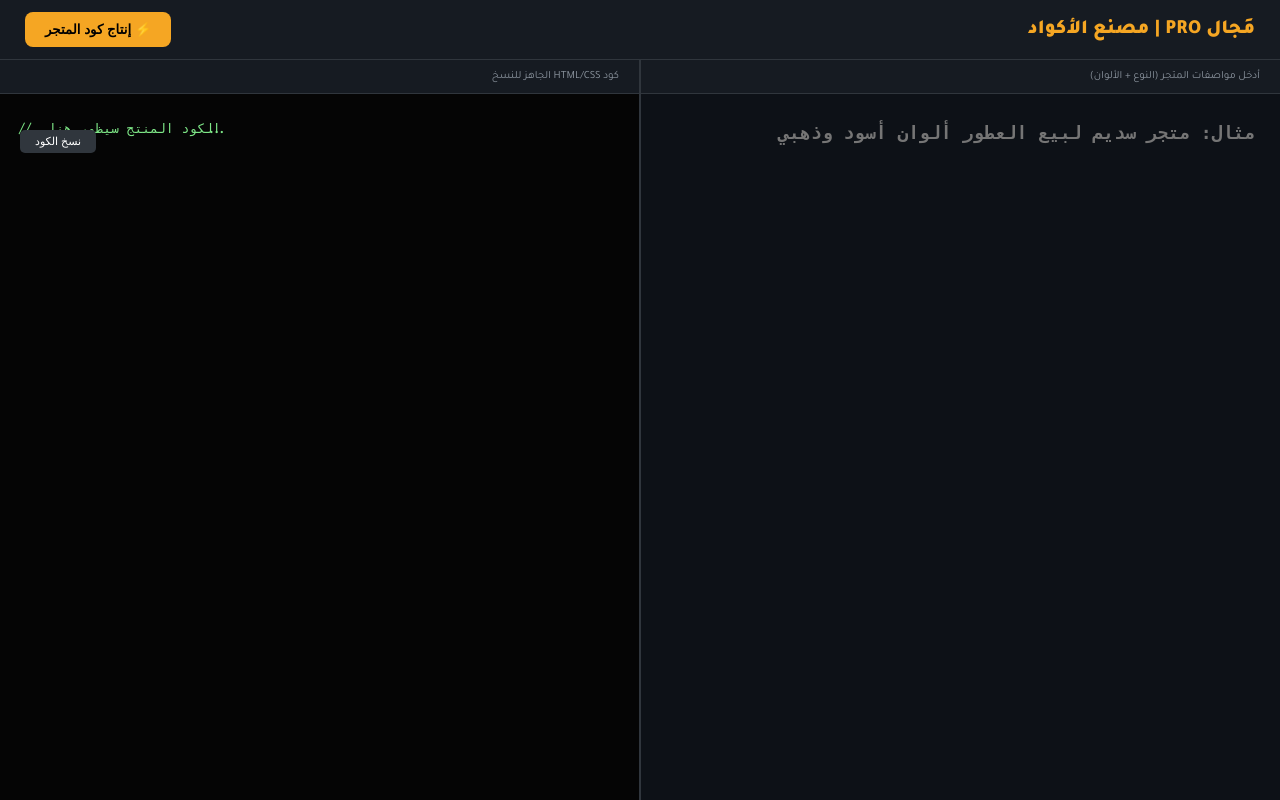
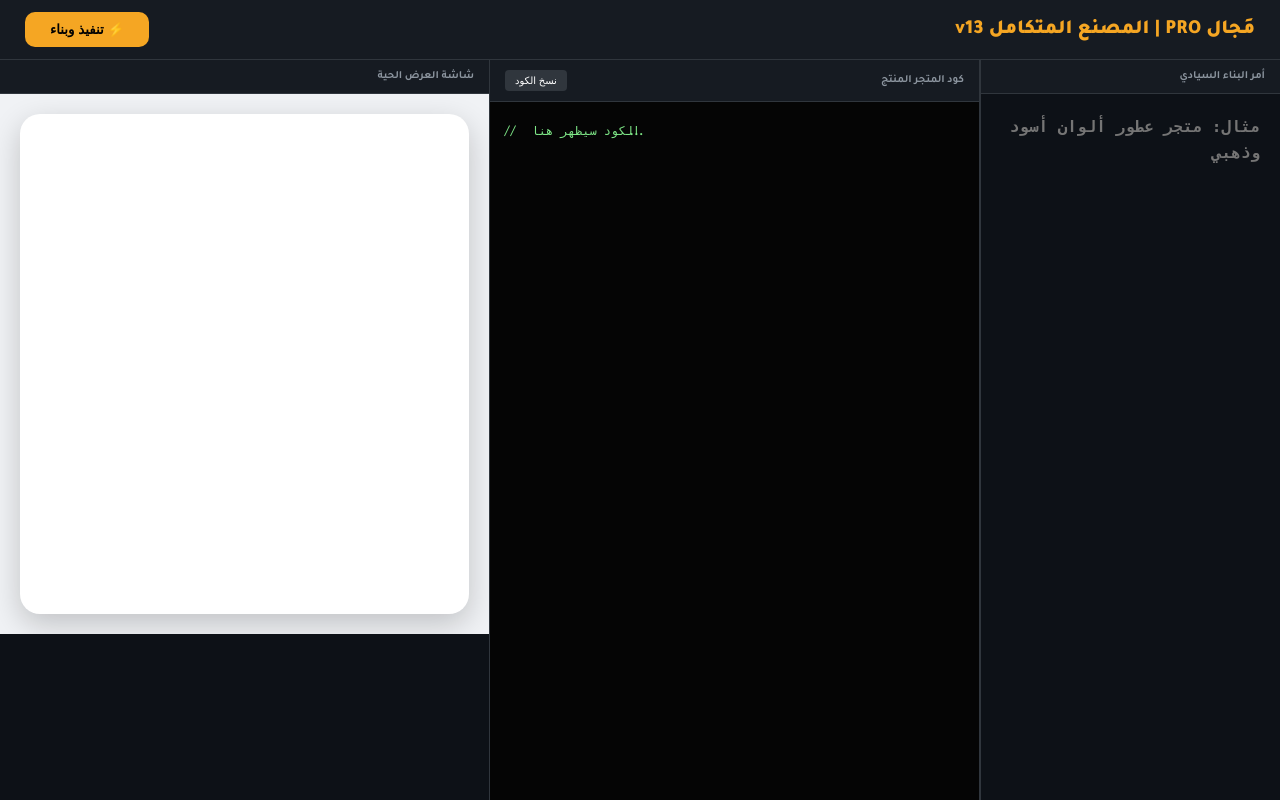
Before and after one commit to wissamalonazy-droid/majal, a Flask app: page / in a window 1280 px wide. Run offline with Flask 3, Linux system fonts and the light colour scheme.

Commit message:
Update index.html

```diff
--- a/templates/index.html
+++ b/templates/index.html
@@ -3,7 +3,7 @@
 <head>
 <meta charset="UTF-8">
 <meta name="viewport" content="width=device-width, initial-scale=1.0">
-<title>مَجال PRO | Code Generator</title>
+<title>مَجال PRO | المصنع المتكامل</title>
 <link href="https://fonts.googleapis.com/css2?family=Fira+Code:wght@400;500&family=Tajawal:wght@400;700;900&display=swap" rel="stylesheet">
 <style>
 :root {
@@ -14,51 +14,64 @@
 body { background: var(--bg); color: var(--text); font-family: 'Tajawal', sans-serif; height: 100vh; display: flex; flex-direction: column; overflow: hidden; }
 
 /* Header */
-.top-nav { height: 60px; background: var(--panel); border-bottom: 1px solid var(--border); display: flex; align-items: center; justify-content: space-between; padding: 0 25px; }
+.top-nav { height: 60px; background: var(--panel); border-bottom: 1px solid var(--border); display: flex; align-items: center; justify-content: space-between; padding: 0 25px; flex-shrink: 0; }
 .logo { font-size: 20px; font-weight: 900; color: var(--accent); }
-.btn-gen { background: var(--accent); color: #000; border: none; padding: 10px 20px; border-radius: 8px; font-weight: 900; cursor: pointer; }
+.btn-gen { background: var(--accent); color: #000; border: none; padding: 10px 25px; border-radius: 10px; font-weight: 900; cursor: pointer; transition: 0.3s; }
+.btn-gen:hover { transform: scale(1.05); }
 
-/* Workspace */
-.workspace { display: grid; grid-template-columns: 1fr 1fr; flex: 1; overflow: hidden; gap: 2px; background: var(--border); }
+/* Workspace Layout: 3 Columns */
+.workspace { display: grid; grid-template-columns: 300px 1fr 1fr; flex: 1; overflow: hidden; gap: 1px; background: var(--border); }
 
-/* Input Side */
-.input-side { background: var(--bg); display: flex; flex-direction: column; }
-.label { padding: 10px 20px; font-size: 11px; background: var(--panel); color: #8b949e; border-bottom: 1px solid var(--border); }
-#user-command { flex: 1; background: transparent; color: var(--accent); border: none; outline: none; padding: 25px; font-size: 18px; font-weight: bold; resize: none; line-height: 1.6; }
+/* Column 1: Input */
+.col { background: var(--bg); display: flex; flex-direction: column; overflow: hidden; }
+.label { padding: 10px 15px; font-size: 11px; background: var(--panel); color: #8b949e; border-bottom: 1px solid var(--border); font-weight: bold; }
+#user-command { flex: 1; background: transparent; color: var(--accent); border: none; outline: none; padding: 20px; font-size: 16px; font-weight: bold; resize: none; line-height: 1.6; }
 
-/* Output Side (The Generated Code) */
-.output-side { background: #000; display: flex; flex-direction: column; }
-#generated-code { flex: 1; background: #050505; color: #7ee787; border: none; outline: none; padding: 25px; font-family: 'Fira Code', monospace; font-size: 13px; line-height: 1.5; resize: none; white-space: pre; overflow: auto; direction: ltr; text-align: left; }
+/* Column 2: Generated Code */
+#generated-code { flex: 1; background: #050505; color: #7ee787; border: none; outline: none; padding: 20px; font-family: 'Fira Code', monospace; font-size: 12px; line-height: 1.5; resize: none; direction: ltr; text-align: left; }
 
-.copy-btn { background: #30363d; color: #fff; border: none; padding: 5px 15px; border-radius: 5px; font-size: 11px; cursor: pointer; position: absolute; top: 70px; left: 20px; z-index: 10; }
+/* Column 3: Live Preview */
+.preview-col { background: #f0f2f5; display: flex; justify-content: center; padding: 20px; overflow-y: auto; }
+#live-preview-frame { width: 100%; background: #fff; border-radius: 20px; box-shadow: 0 10px 30px rgba(0,0,0,0.2); overflow: hidden; min-height: 500px; border: none; }
+
+.copy-btn { background: #30363d; color: #fff; border: none; padding: 5px 10px; border-radius: 4px; font-size: 10px; cursor: pointer; margin-right: 10px; }
 </style>
 </head>
 <body>
 
 <header class="top-nav">
-  <div class="logo">مَجال PRO <span>| مصنع الأكواد</span></div>
-  <button class="btn-gen" onclick="generateCode()">⚡ إنتاج كود المتجر</button>
+  <div class="logo">مَجال PRO <span>| المصنع المتكامل v13</span></div>
+  <button class="btn-gen" onclick="processAll()">⚡ تنفيذ وبناء</button>
 </header>
 
 <div class="workspace">
-  <div class="input-side">
-    <div class="label">أدخل مواصفات المتجر (النوع + الألوان)</div>
-    <textarea id="user-command" placeholder="مثال: متجر سديم لبيع العطور ألوان أسود وذهبي"></textarea>
+  <div class="col" style="border-left: 1px solid var(--border);">
+    <div class="label">أمر البناء السيادي</div>
+    <textarea id="user-command" placeholder="مثال: متجر عطور ألوان أسود وذهبي"></textarea>
   </div>
 
-  <div class="output-side" style="position: relative;">
-    <div class="label">كود HTML/CSS الجاهز للنسخ</div>
-    <button class="copy-btn" onclick="copyToClipboard()">نسخ الكود</button>
-    <textarea id="generated-code" readonly>// الكود المنتج سيظهر هنا...</textarea>
+  <div class="col">
+    <div class="label" style="display: flex; justify-content: space-between; align-items: center;">
+        كود المتجر المنتج
+        <button class="copy-btn" onclick="copyCode()">نسخ الكود</button>
+    </div>
+    <textarea id="generated-code" readonly>// الكود سيظهر هنا...</textarea>
+  </div>
+
+  <div class="col">
+    <div class="label">شاشة العرض الحية</div>
+    <div class="preview-col">
+        <iframe id="live-preview-frame"></iframe>
+    </div>
   </div>
 </div>
 
 <script>
-function generateCode() {
+function processAll() {
   const input = document.getElementById('user-command').value.trim();
   if (!input.includes("متجر")) return;
 
-  // استخراج البيانات
+  // 1. استخراج البيانات (الاسم، الألوان، النشاط)
   const storeName = input.match(/متجر\s+([\u0621-\u064A0-9]+)/)?.[1] || "متجري الخاص";
 
   const colors = {
@@ -85,45 +98,45 @@ function generateCode() {
   if(input.includes("عطر")) emoji = "🧴";
   if(input.includes("ساعة")) emoji = "⌚";
 
-  // توليد كود HTML كامل
-  const finalCode = `<!DOCTYPE html>
+  // 2. توليد الكود الصافي
+  const finalHTML = `<!DOCTYPE html>
 <html lang="ar" dir="rtl">
 <head>
   <meta charset="UTF-8">
-  <title>${storeName}</title>
   <style>
-    body { font-family: sans-serif; background: ${bg}; color: ${text}; margin: 0; padding: 0; }
-    header { background: ${primary}; padding: 20px; text-align: center; color: #fff; }
-    .container { padding: 20px; display: grid; grid-template-columns: repeat(auto-fit, minmax(200px, 1fr)); gap: 20px; }
-    .product-card { background: ${bg === '#000000' ? '#111' : '#f9f9f9'}; padding: 20px; border-radius: 15px; text-align: center; border: 1px solid ${primary}22; }
-    .price { color: ${primary}; font-weight: bold; font-size: 20px; }
-    button { background: ${primary}; color: white; border: none; padding: 10px 20px; border-radius: 10px; cursor: pointer; font-weight: bold; width: 100%; margin-top: 10px; }
+    body { font-family: sans-serif; background: ${bg}; color: ${text}; margin: 0; padding: 0; transition: 0.3s; }
+    header { background: ${primary}; padding: 30px; text-align: center; color: ${primary === '#ffffff' ? '#000' : '#fff'}; }
+    .container { padding: 20px; display: grid; grid-template-columns: 1fr 1fr; gap: 15px; }
+    .card { background: ${bg === '#000000' ? '#161b22' : '#f9f9f9'}; padding: 20px; border-radius: 20px; text-align: center; border: 1px solid ${primary}22; }
+    button { background: ${primary}; color: white; border: none; padding: 12px; border-radius: 10px; width: 100%; font-weight: bold; margin-top: 10px; cursor: pointer; }
+    .price { color: ${primary}; font-weight: 900; font-size: 1.2em; }
   </style>
 </head>
 <body>
   <header>
-    <h1>${storeName}</h1>
-    <p>أهلاً بك في متجرنا</p>
+    <h1 style="margin:0">${storeName}</h1>
+    <p style="opacity:0.8; font-size:12px;">متجر ذكي بني بواسطة مَجال PRO</p>
   </header>
   <div class="container">
-    <div class="product-card">
-      <div style="font-size: 50px;">${emoji}</div>
-      <h3>منتج مميز</h3>
-      <p class="price">150 ريال</p>
-      <button>إضافة للسلة</button>
-    </div>
-    </div>
+    <div class="card"><div style="font-size:40px">${emoji}</div><h3>منتج 1</h3><p class="price">199 ريال</p><button>إضافة للسلة</button></div>
+    <div class="card"><div style="font-size:40px">${emoji}</div><h3>منتج 2</h3><p class="price">250 ريال</p><button>إضافة للسلة</button></div>
+  </div>
 </body>
 </html>`;
 
-  document.getElementById('generated-code').value = finalCode;
+  // 3. تحديث خانة الكود وشاشة العرض
+  document.getElementById('generated-code').value = finalHTML;
+  const iframe = document.getElementById('live-preview-frame');
+  iframe.contentWindow.document.open();
+  iframe.contentWindow.document.write(finalHTML);
+  iframe.contentWindow.document.close();
 }
 
-function copyToClipboard() {
+function copyCode() {
   const codeArea = document.getElementById('generated-code');
   codeArea.select();
   document.execCommand('copy');
-  alert("تم نسخ الكود بنجاح!");
+  alert("تم نسخ كود المتجر بنجاح!");
 }
 </script>
 </body>
```
